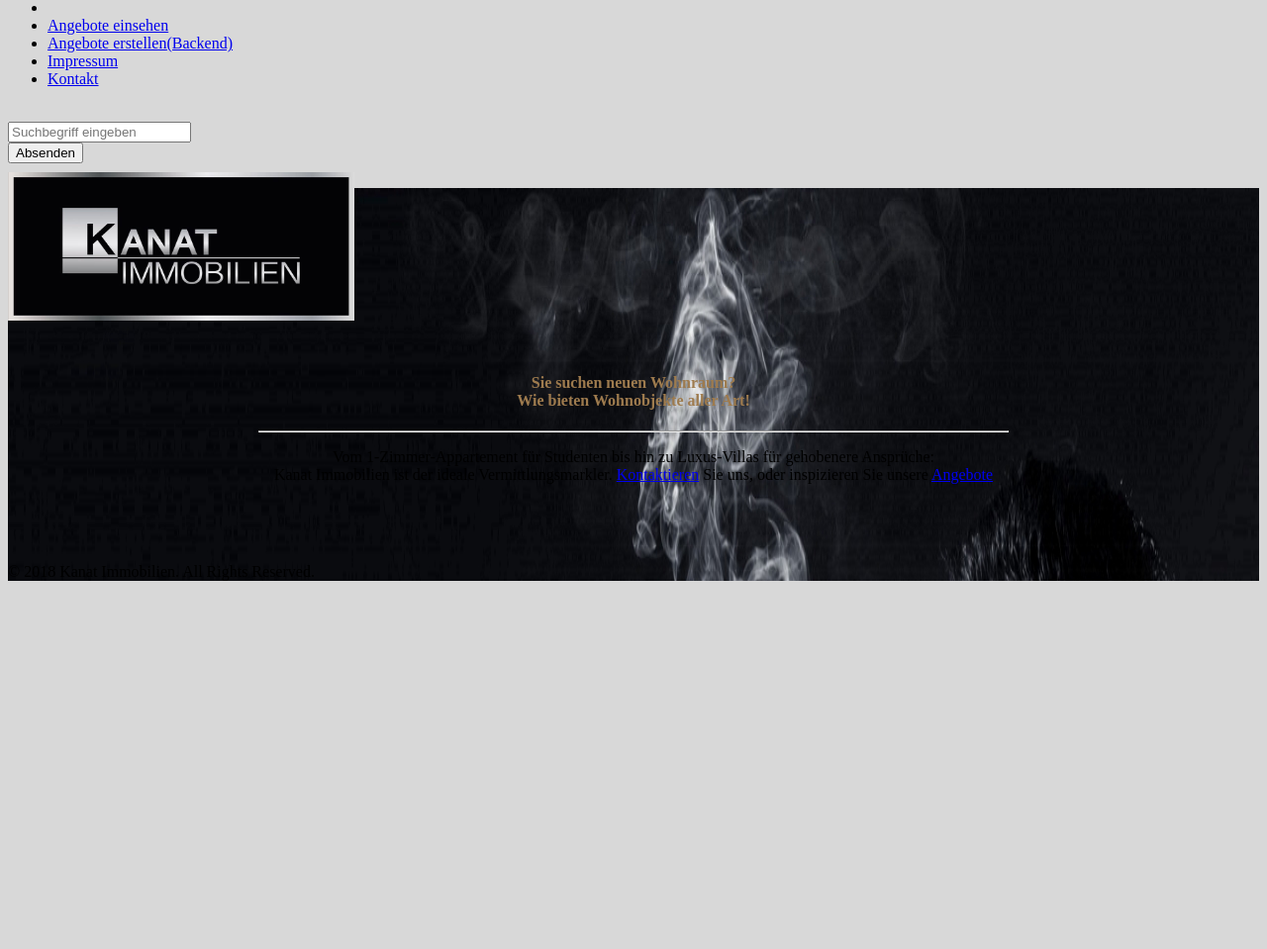
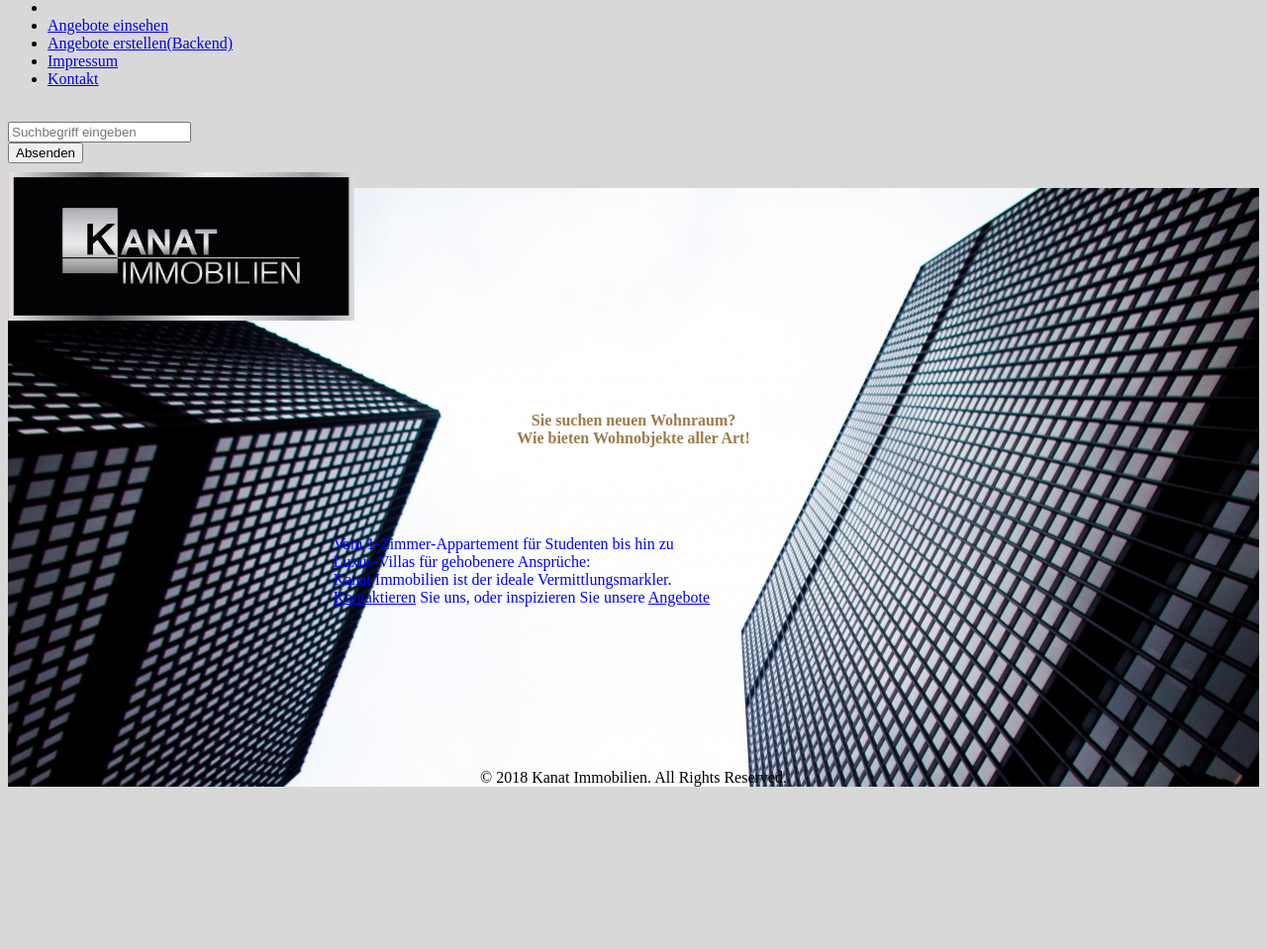
Before and after one commit to tklustig/yii2_ErkanImmo, a Yii app: template frontend/views/site/index.php in a window 1280 px wide. Shown: the part 17-976 px from the top of the page at 99% size. Before the commit the page ends 604 px from the top, so only its background shows below. Run offline with PHP 8.4 and a stand-in for Yii, Linux system fonts and the light colour scheme; the template is opened without the code that fills it, so the values that code supplies are empty; form fields are guessed from the names that the template uses; some libraries are stand-ins or nearby versions.

Commit message:
Startseite verändert

```diff
--- a/frontend/views/site/index.php
+++ b/frontend/views/site/index.php
@@ -9,7 +9,6 @@ use kartik\alert\Alert;
 <?php
 $link = \Yii::$app->urlManagerBackend->baseUrl . '/login';
 ?>
-<div id="Wrapper">
 <div id="Header_wrapper" >
     <header id="Header">
         <div class="header_placeholder"></div>
@@ -55,11 +54,11 @@ $link = \Yii::$app->urlManagerBackend->baseUrl . '/login';
         </div>
     </header>
 </div>
-    <div id="Content">
+
 <div class="content_wrapper clearfix">
     <div class="sections_group">
         <div class="extra_content">
-                    <div class="section mcb-section" style="background-image:url(../img/smoke_men-wallpaper-1680x1050.jpg); background-repeat:no-repeat; background-position:center top;-webkit-background-size:">
+            <div class="section mcb-section" style="background-image:url(../img/accept_all_you_see-wallpaper-1680x1050.jpg); background-repeat:no-repeat; background-position:center top;-webkit-background-size:">
                 <div class="section_wrapper mcb-section-inner">
                     <div class="wrap mcb-wrap one  valign-top clearfix" style="">
                         <div class="mcb-wrap-inner">
@@ -93,7 +92,7 @@ $link = \Yii::$app->urlManagerBackend->baseUrl . '/login';
                         </div>
                     </div>
 
-                            <div class="widgets_wrapper" style="padding:0 0 30px;">
+                    <div class="widgets_wrapper" style="padding:0 0 0px;">
                         <div class="container">
                             <div class="column one">
                                 <aside id="text-2" class="widget widget_text">
@@ -105,27 +104,28 @@ $link = \Yii::$app->urlManagerBackend->baseUrl . '/login';
                                                 </div>
                                             </div>
                                         </div>
-                                                <div style="text-align: center; margin: 50px 20%;">
-                                                    <h4 style="color: #9e7b4e;">Sie suchen neuen Wohnraum?<br> Wie bieten Wohnobjekte aller Art!</h4>
-                                                    <hr class="no_line" style="margin: 0 auto 15px;">
-                                                    <p> Vom 1-Zimmer-Appartement für Studenten bis hin zu Luxus-Villas für gehobenere Ansprüche:<br>Kanat Immobilien ist der ideale Vermittlungsmarkler.  <?= Html::a(Yii::t('app', 'Kontaktieren'), ['/site/contact']) ?> Sie uns, oder inspizieren Sie unsere <?= Html::a(Yii::t('app', 'Angebote'), ['/site/index']) ?> <p>
+                                        <div style="text-align: center; margin: 7% 20%;">
+                                            <h4 style="color: #9e7b4e;">Sie suchen neuen Wohnraum?<br> Wie bieten Wohnobjekte aller Art!</h4></div>
+                                        <div style="text-align: left; margin: 7% 26%;">
+                                            <p style="color:blue;"> Vom 1-Zimmer-Appartement für Studenten bis hin zu<br>Luxus-Villas für gehobenere Ansprüche:<br>Kanat Immobilien ist der ideale Vermittlungsmarkler.<br><?= Html::a(Yii::t('app', 'Kontaktieren'), ['/site/contact']) ?> Sie uns, oder inspizieren Sie unsere <?= Html::a(Yii::t('app', 'Angebote'), ['/immobilien/index']) ?> <p>
                                         </div>
                                     </div>
                                 </aside>
                             </div>
                         </div>
                     </div>
-                            <div class="footer_copy">
-                                <div class="container">
-                                    <div class="column one">
+                    <div style="text-align: center; margin: 13% 26%;" class="column">
                         <div class="copyright"> &copy; 2018 Kanat Immobilien. All Rights Reserved.
                         </div>
-                                        <ul class="social"></ul>
+                    </div>
+                </div>
             </div>
         </div>
     </div>
 
-                        </div>
+
+
+
     <div id="Side_slide" class="right dark" data-width="250">
         <div class="close-wrapper"><a href="#" class="close">
                 <i class="icon-cancel-fine">
```
Lines whose indentation alone changed are shown as unchanged.
